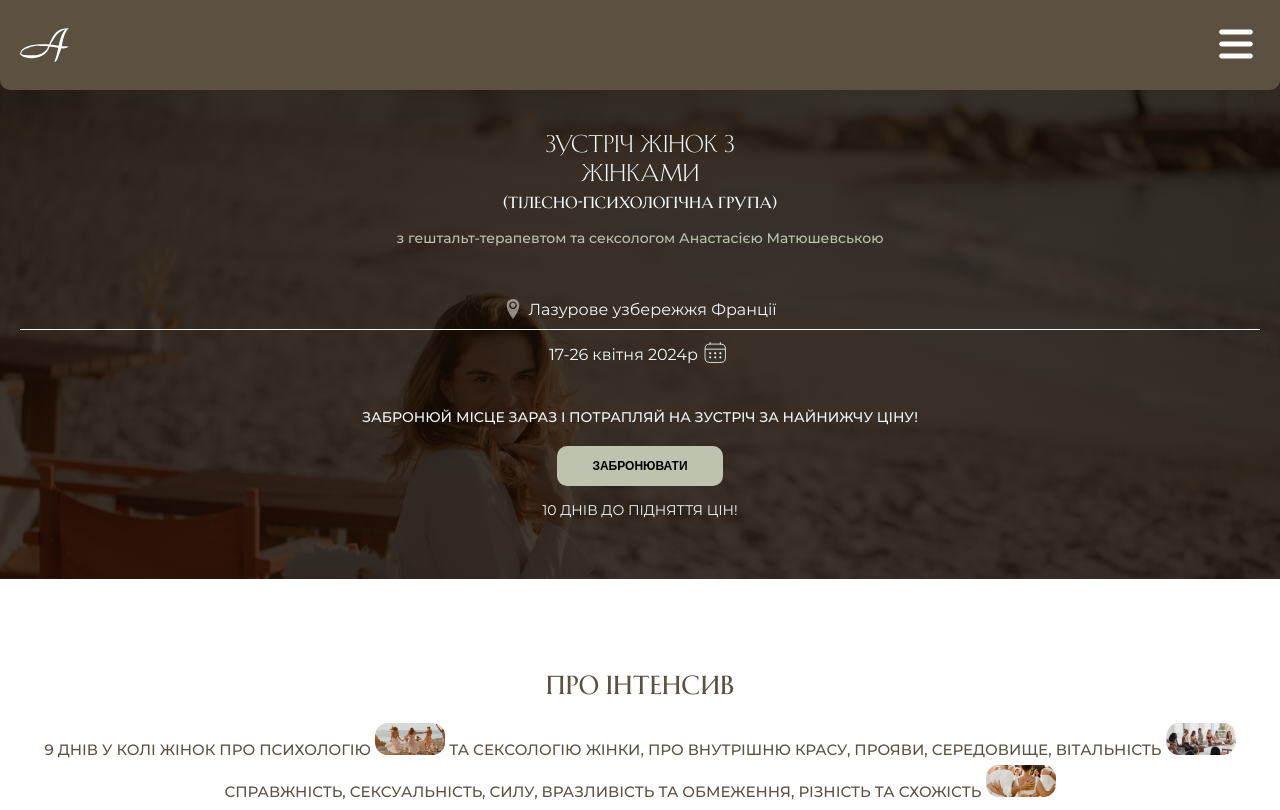
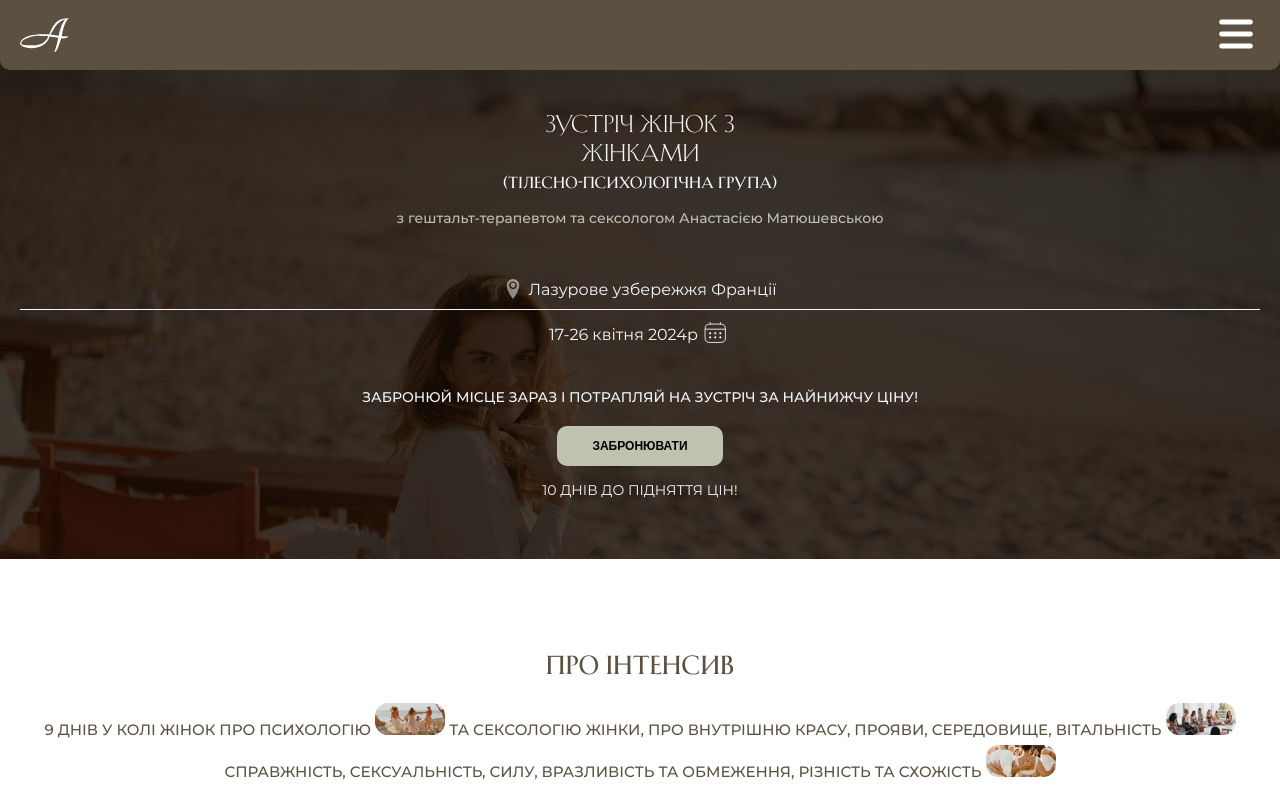
Before and after one commit to Ronddaa/A, a website: page index.html in a window 1280 px wide. Shown: the top 810 px of the page. Drawn offline with Linux system fonts and the light colour scheme; a web font is replaced by a local one.

Commit message:
Update header.css

```diff
--- a/css/header.css
+++ b/css/header.css
@@ -1,7 +1,7 @@
 header{
     background-color: #5C5141;
     border-radius: 0 0 10px 10px;
-    padding: 20px 0px;
+    padding: 10px 0px;
     position: sticky;
     top: 0;
     z-index: 999;
```
